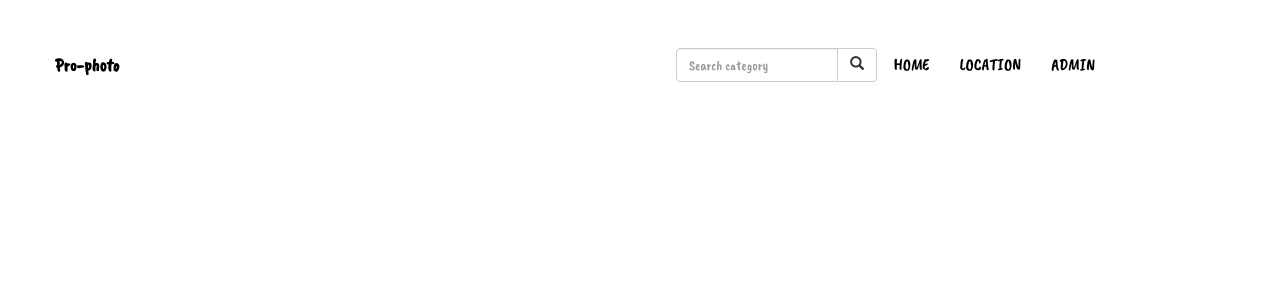
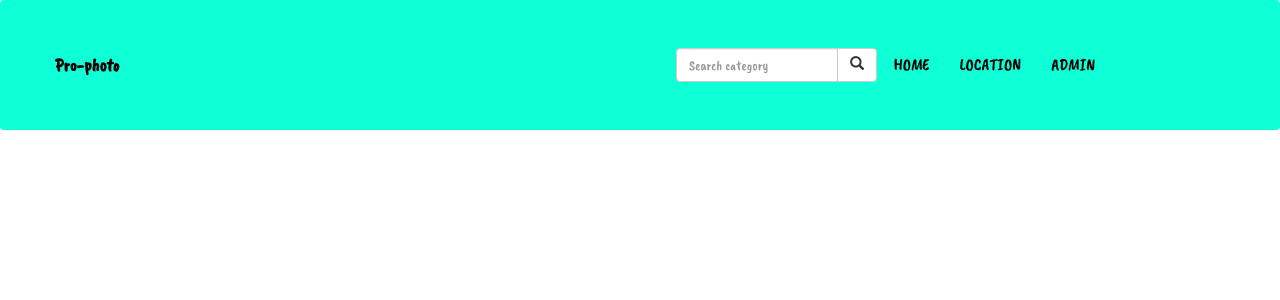
Before and after one commit to ryancurtis998/Pro-photo, a Django app: page / in a window 1280 px wide. Shown: the top 300 px of the page. Run offline with Django 3.2, Linux system fonts and the light colour scheme; data that the repository does not hold is empty; some libraries are stand-ins or nearby versions.

Commit message:
updated navbar

```diff
--- a/static/css/base.css
+++ b/static/css/base.css
@@ -2,7 +2,7 @@ body{
     overflow-x: hidden;
   }
   .navbar-inverse {
-      background-color: #ffff;
+      background-color: rgb(15, 255, 215);
       border: 0;
       -webkit-box-shadow: none;
       box-shadow: none;
```
